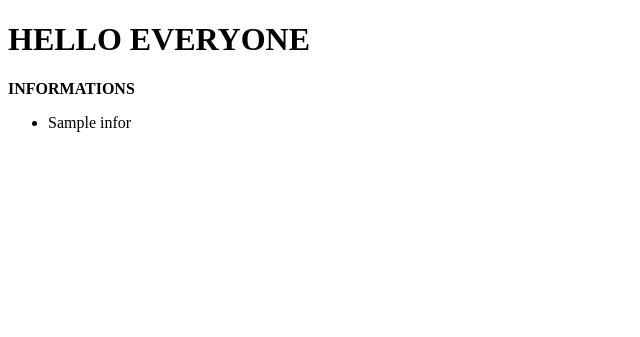
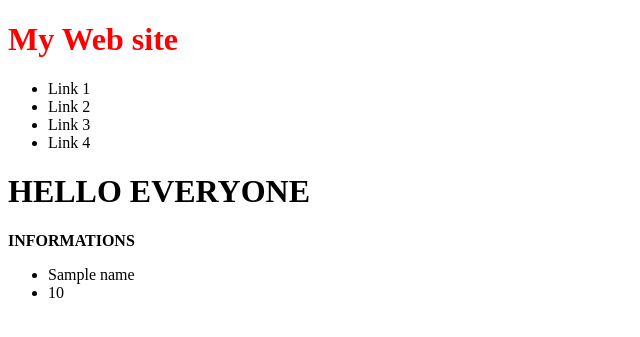
Before and after one commit to BanDuong/Django, a Django app: template myWeb/myApp1/templates/myApp1/index.html in a window 1280 px wide. Shown: the top 337 px of the page, without its empty margins (0-640 px from the left). Run offline with Django 3.2, Linux system fonts and the light colour scheme; the template is opened without the code that fills it: most values are stand-ins (such as "Sample title", 1, 10 or a date in 2020).

Commit message:
update template

```diff
--- /dev/null
+++ b/myWeb/myApp1/templates/myApp1/base.html
@@ -0,0 +1,34 @@
+<!DOCTYPE html>
+<html lang="en">
+<head>
+    <meta charset="UTF-8">
+    <title>Base</title>
+    <style>
+        .header{
+            pading: 30px;
+            color: red;
+        }
+    </style>
+</head>
+<body>
+    <div class="header" >
+        <h1>My Web site</h1>
+    </div>
+    <div class="menu">
+        <ul>
+            <li>Link 1</li>
+            <li>Link 2</li>
+            <li>Link 3</li>
+            <li>Link 4</li>
+        </ul>
+    </div>
+    <div class="index">   <!--from index.html -> block index-->
+        {% block index %}
+        {% endblock %}
+    </div>
+    <div class="questions_list">
+        {% block list %}
+        {% endblock %}
+    </div>
+</body>
+</html>
--- a/myWeb/myApp1/templates/myApp1/index.html
+++ b/myWeb/myApp1/templates/myApp1/index.html
@@ -1,14 +1,10 @@
-<!DOCTYPE html>
-<html lang="en">
-<head>
-    <meta charset="UTF-8">
-    <title>App1.com</title>
-</head>
-<body>
+{% extends "myApp1/base.html" %}  <!--more-->
+
+{% block index %}
     <h1>HELLO EVERYONE</h1>
     <p><b>INFORMATIONS</b></p>
     <ul>
-        <li>{{ infor }}</li>
+        <li>{{ name }}</li>
+        <li>{{ age}}</li>
     </ul>
-</body>
-</html>
+{% endblock %}
--- a/myWeb/myApp1/urlApp1.py
+++ b/myWeb/myApp1/urlApp1.py
@@ -2,5 +2,8 @@ from django.urls import path
 from . import views
 
 urlpatterns = [
-    path('',views.index,name="index"),
+    path('',views.base,name="base"),
+    path('index',views.index,name="index"),
+    path('question',views.questions_list,name="questions_list"),
+
 ]
```
Also changed, not shown: myWeb/myApp1/templates/myApp1/questions_list.html (added, +11 -0 lines), myWeb/myApp1/views.py (+9 -9 lines), myWeb/db.sqlite3.
